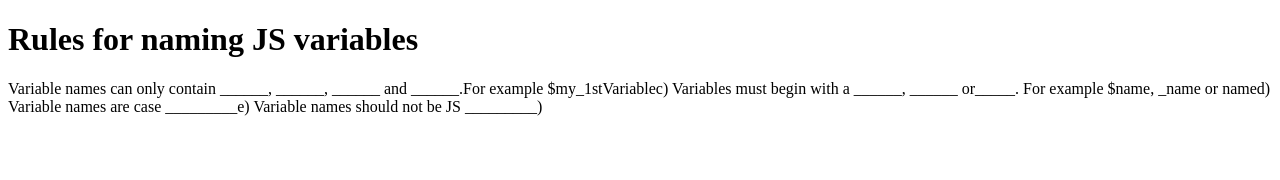
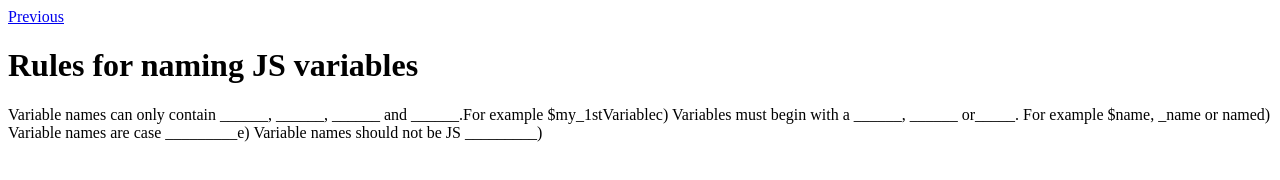
Before and after one commit to Muhammadali1234390/Javascript-Assignment-4, a plain HTML site: page index(2).html in a window 1280 px wide. Drawn offline with Linux system fonts and the light colour scheme.

Commit message:
Update index(2).html

```diff
--- a/index(2).html
+++ b/index(2).html
@@ -6,7 +6,7 @@
     <title>Document</title>
 </head>
 <body>
-    <div id="container"></div>
+    <a href="index(1).html">Previous</a>
     <script src="app2.js"></script>
 </body>
 </html>
```
